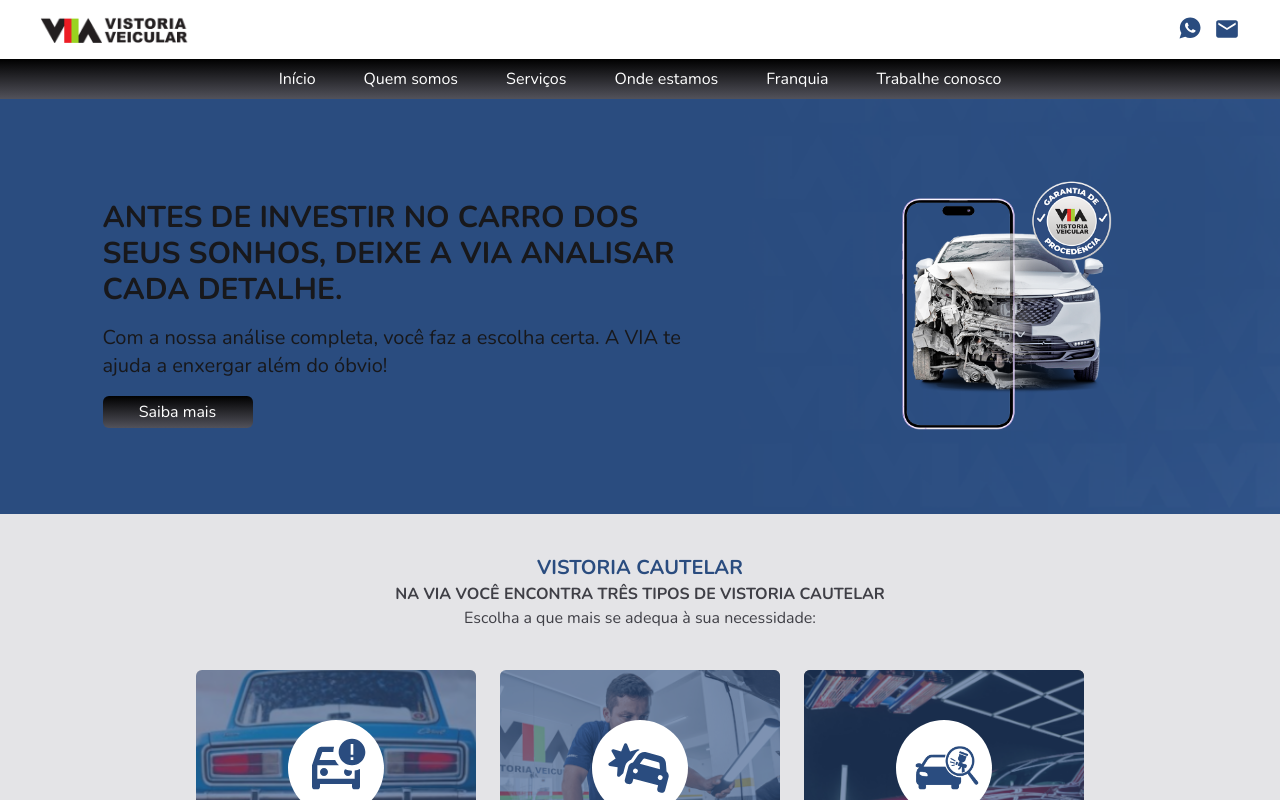
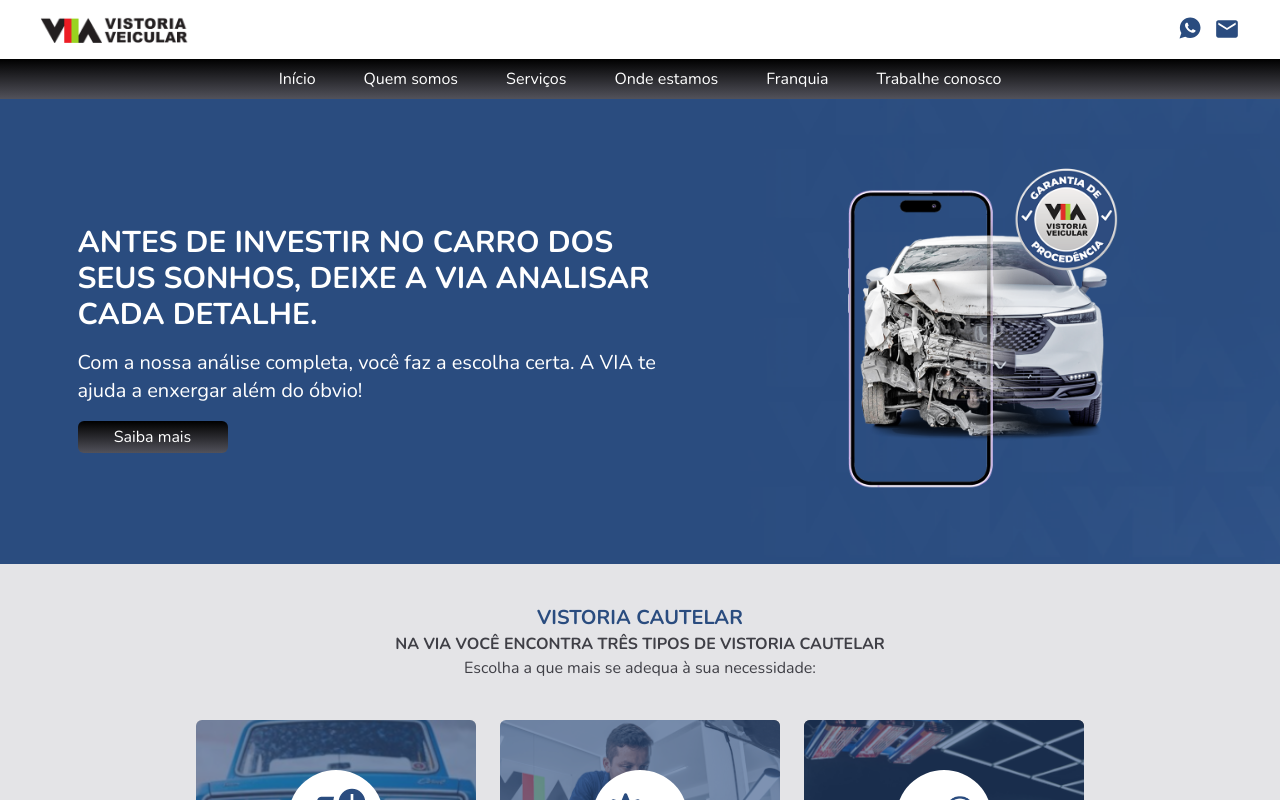
Before and after one commit to LM-Lucas-e-Marcelo/via-frontend, a React (Vite) app: page / in a window 1280 px wide. Shown: the top 800 px of the page. Built offline with nearby package versions, Linux system fonts and the light colour scheme.

Commit message:
Update Hero component: change text color from white to zinc-900 for improved readability and adjust image width

```diff
--- a/src/components/hero.tsx
+++ b/src/components/hero.tsx
@@ -15,11 +15,11 @@
           animate={{ opacity: 1, x: 0 }}
           transition={{ duration: 1 }}
         >
-          <h1 className="sm:text-3xl text-2xl font-bold uppercase text-zinc-900">
+          <h1 className="sm:text-3xl text-2xl font-bold uppercase text-white">
             Antes de investir no carro dos seus sonhos, deixe a VIA analisar
             cada detalhe.
           </h1>
-          <h2 className="text-lg sm:text-xl text-zinc-900">
+          <h2 className="text-lg sm:text-xl text-white">
             Com a nossa análise completa, você faz a escolha certa. A VIA te
             ajuda a enxergar além do óbvio!
           </h2>
@@ -29,7 +29,7 @@
         </motion.div>
 
         <motion.img
-          className="w-[350px]"
+          className="w-[450px]"
           src={modelCarMobile}
           alt="a white car"
           initial={{ opacity: 0, x: 100 }}
```
